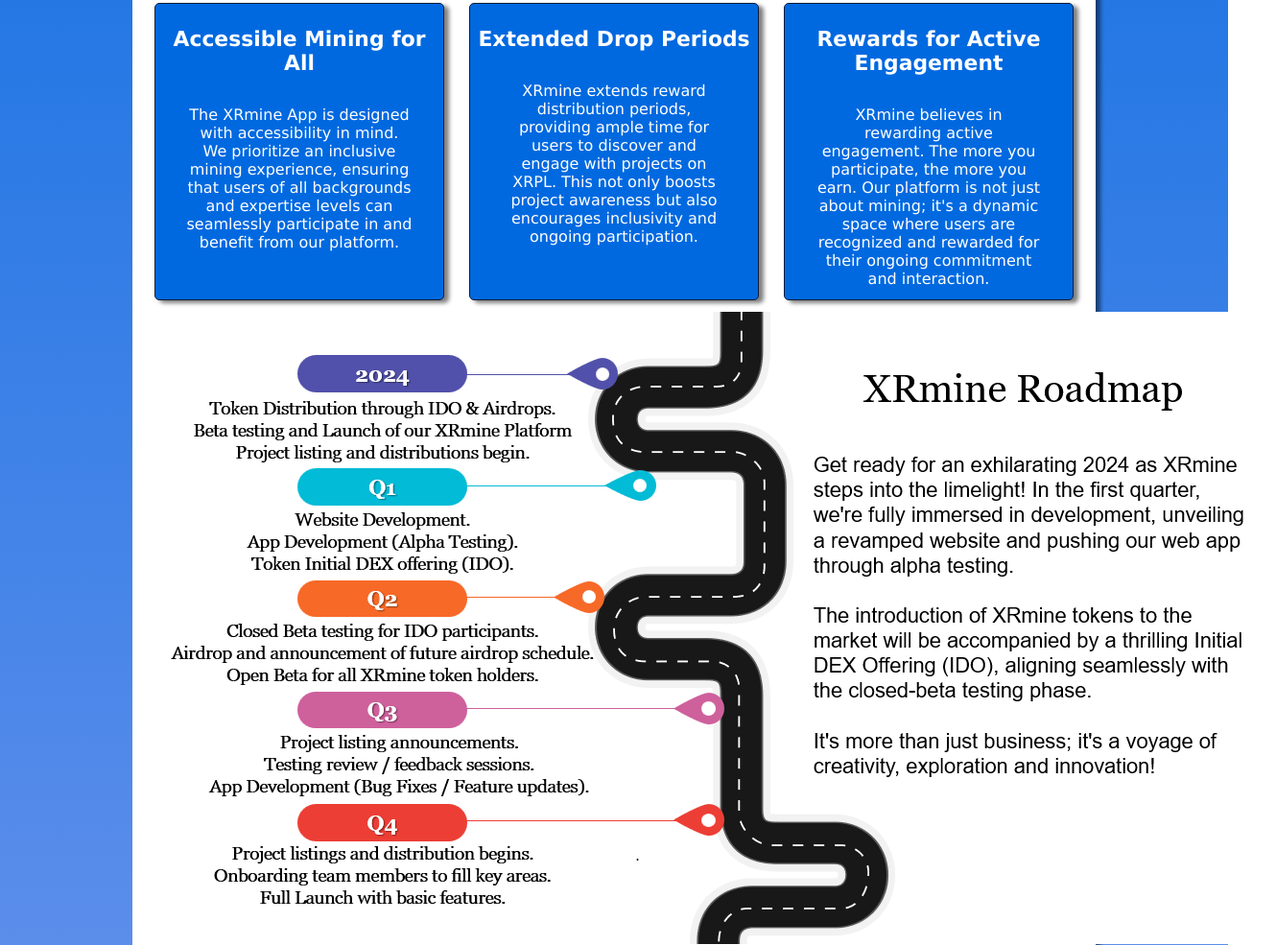
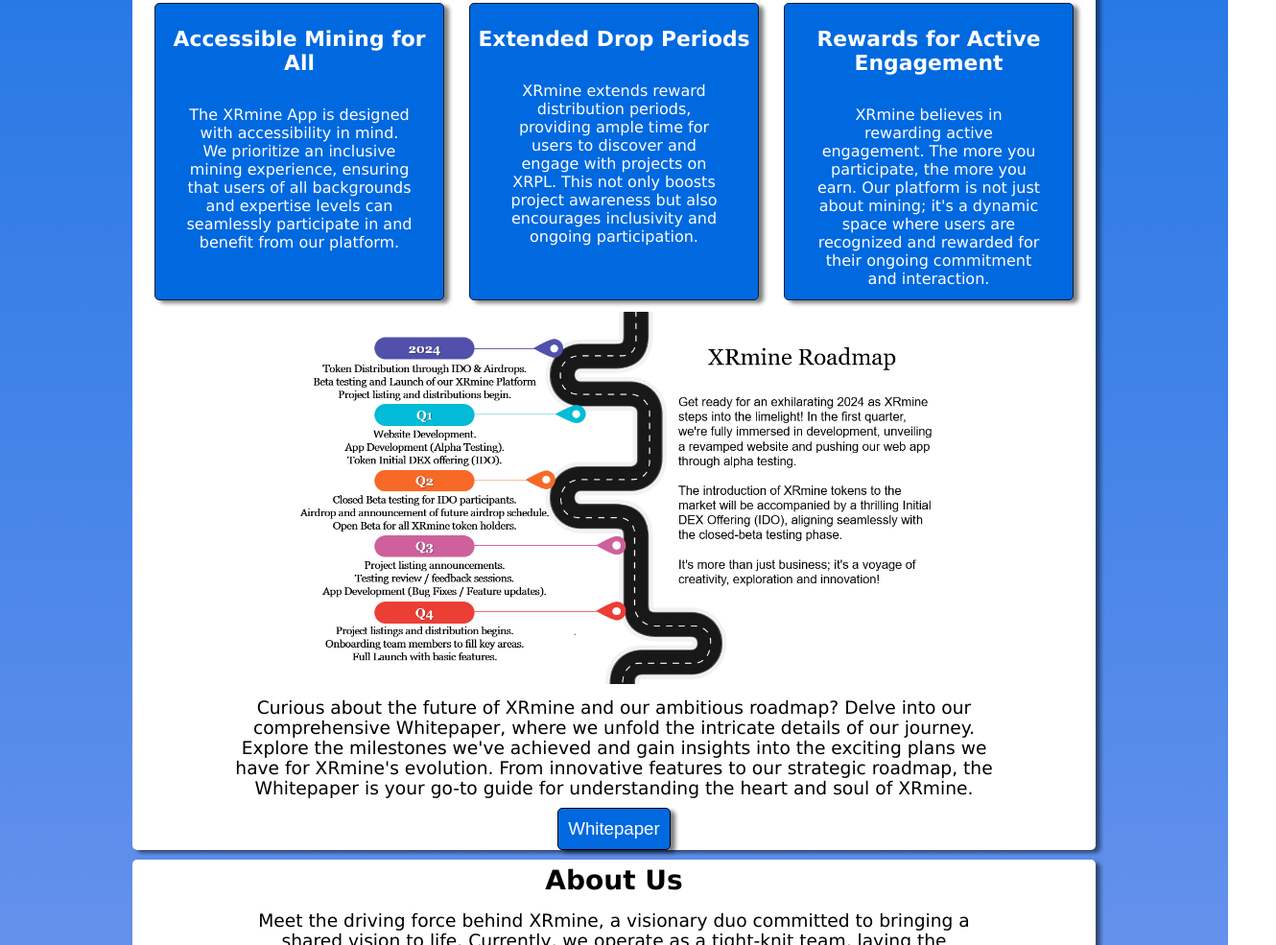
Before and after one commit to Handy4ndy/XRmine, a website: page about.html in a window 1280 px wide. Shown: the part 657-1642 px from the top of the page at 96% size, 1330 px wide, since content can reach past the window. Drawn offline with Linux system fonts and the light colour scheme.

Commit message:
index & about.html changes

```diff
--- a/about.html
+++ b/about.html
@@ -78,7 +78,7 @@
        </div>
             </div>
 
-            <a href="whitepaper.html"><img src="assets/images/roadmap24.png" alt="Roadmap Image"></a>
+            <a href="whitepaper.html"><img class="roadmapImg" src="assets/images/roadmap24.png" alt="Roadmap Image"></a>
 
             <p>Curious about the future of XRmine and our ambitious roadmap? Delve into our comprehensive Whitepaper, where we unfold the intricate details of our journey. Explore the milestones we've achieved and gain insights into the exciting plans we have for XRmine's evolution. From innovative features to our strategic roadmap, the Whitepaper is your go-to guide for understanding the heart and soul of XRmine.</p>
 
--- a/assets/stylesheets/styles.css
+++ b/assets/stylesheets/styles.css
@@ -305,6 +305,10 @@
   padding:5px;
 }
 
+.roadmapImg{
+  width:70%;
+}
+
 .handyDiv{
   display:flex;
   width:80%;
```
Also changed, not shown: index.html (+1 -1 lines).
